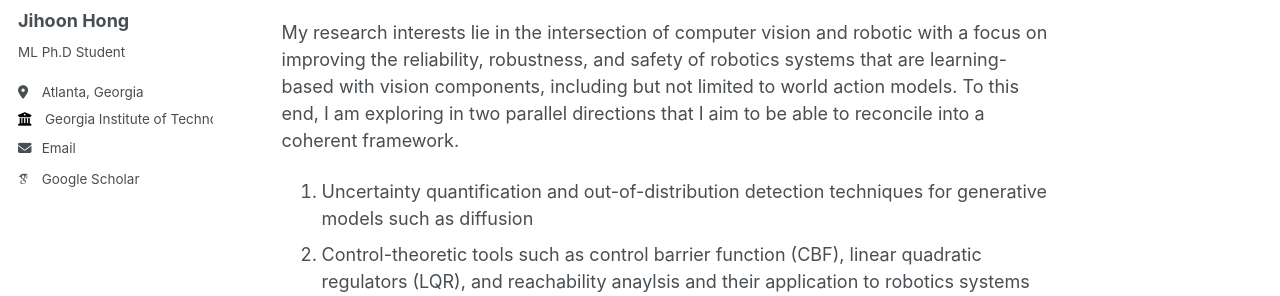
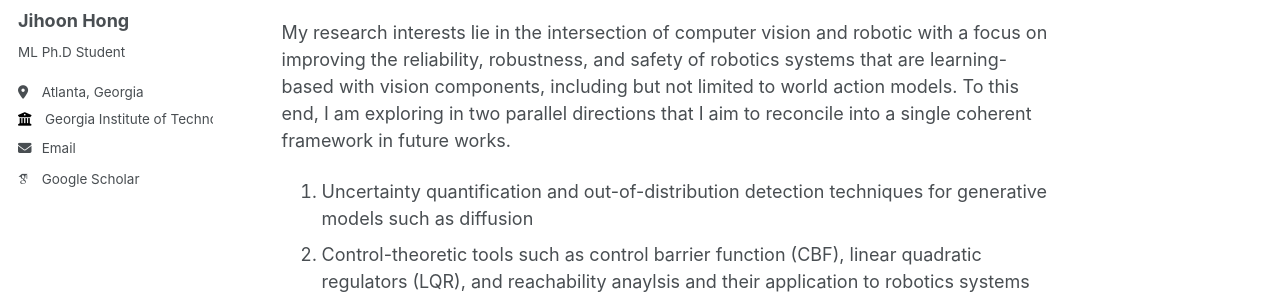
Before and after one commit to athlon76/athlon76.github.io, a Jekyll site: the page built from _pages/about.md, in a window 1280 px wide and 1171 px high. Shown: the part 281-577 px from the top of the window. Built offline with Jekyll 4.4.1, drawn with Linux system fonts in a browser that asks for light colours; some web fonts are replaced.

Commit message:
Update readme

```diff
--- a/_pages/about.md
+++ b/_pages/about.md
@@ -11,7 +11,7 @@ Machine Learning Ph.D. student in the School of Electrical and Computer Engineer
 
 Research
 ======
-My research interests lie in the intersection of computer vision and robotic with a focus on improving the reliability, robustness, and safety of robotics systems that are learning-based with vision components, including but not limited to world action models. To this end, I am exploring in two parallel directions that I aim to be able to reconcile into a coherent framework.
+My research interests lie in the intersection of computer vision and robotic with a focus on improving the reliability, robustness, and safety of robotics systems that are learning-based with vision components, including but not limited to world action models. To this end, I am exploring in two parallel directions that I aim to reconcile into a single coherent framework in future works.
 1. Uncertainty quantification and out-of-distribution detection techniques for generative models such as diffusion
 2. Control-theoretic tools such as control barrier function (CBF), linear quadratic regulators (LQR), and reachability anaylsis and their application to robotics systems
 
```
